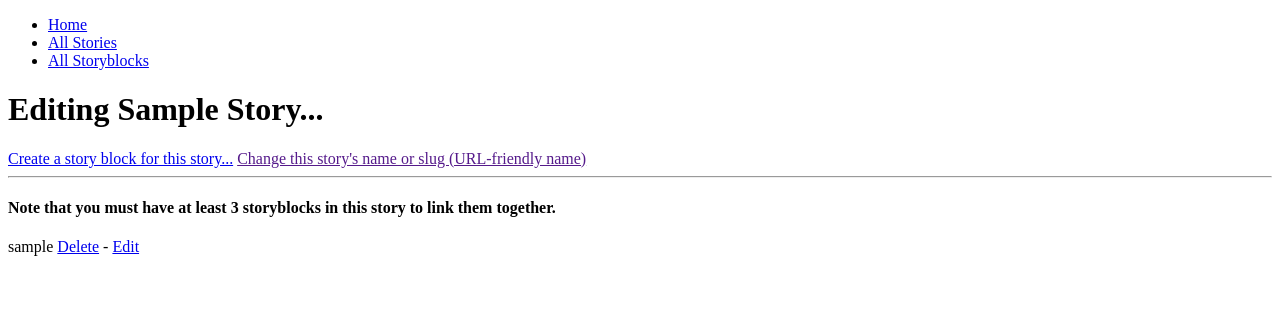
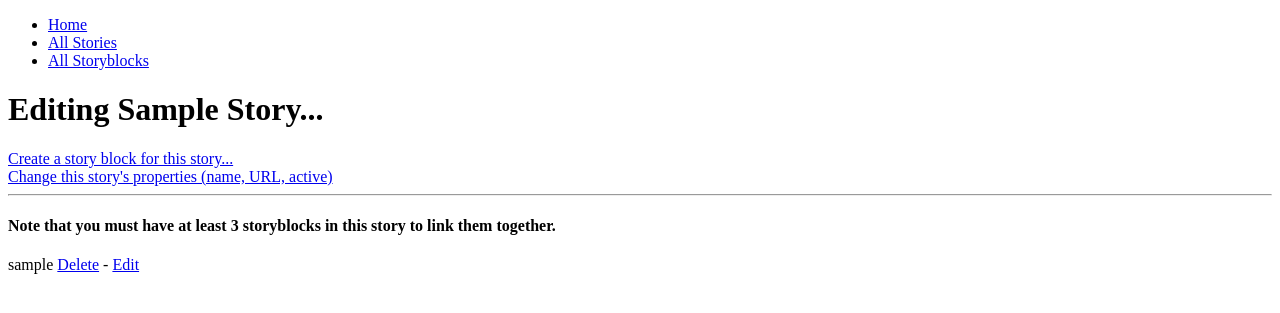
Before and after one commit to studiobabydog/djangotextgamebuilder, a Django app: a page that uses textgamebuilder/editstory/templates/edit_story.html in a window 1280 px wide. Shown: the top 313 px of the page. Run offline with Django 5.2, Linux system fonts and the light colour scheme; tables that the repository leaves empty hold one stand-in row (values such as "Sample post").

Commit message:
edit story properties working

```diff
--- a/textgamebuilder/editstory/models.py
+++ b/textgamebuilder/editstory/models.py
@@ -15,6 +15,9 @@ class Story(models.Model):
 
 	def get_play_url(self):
 		return reverse('play-story', kwargs={'storyslug': self.story_slug})
+
+	def get_edit_story_properties_url(self):
+		return reverse('edit-story-properties', kwargs={'storyid': self.story_id})
 
 	def get_edit_story_url(self):
 		return reverse('edit-story', kwargs={'storyslug': self.story_slug})
--- a/textgamebuilder/editstory/templates/all_stories.html
+++ b/textgamebuilder/editstory/templates/all_stories.html
@@ -11,7 +11,11 @@
     <ul>
         {% for story in stories %}
             <li>
-                {{ story.story_name|title }} - <a href="{{ story.get_play_url }}">Play</a> - <a href="{{ story.get_edit_story_url }}">Edit</a> - <a href="{{ story.get_delete_story_url }}" onclick="return confirm('Are you sure?')">Delete</a>
+                {{ story.story_name|title }}
+                {% if story.story_isactive %}
+                - <a href="{{ story.get_play_url }}">Play</a>
+                {% endif %}
+                - <a href="{{ story.get_edit_story_url }}">Edit</a> - <a href="{{ story.get_delete_story_url }}" onclick="return confirm('Are you sure?')">Delete</a>
             </li>
         {% endfor %}
     </ul>
--- a/textgamebuilder/editstory/templates/edit_story.html
+++ b/textgamebuilder/editstory/templates/edit_story.html
@@ -7,7 +7,8 @@
 {% if story is not None %}
     <h1>Editing {{ story.story_name|title }}...</h1>
     <a href="{{ story.get_create_storyblock_url }}">Create a story block for this story...</a>
-    <a href="">Change this story's name or slug (URL-friendly name)</a>
+    <br />
+    <a href="{{ story.get_edit_story_properties_url }}">Change this story's properties (name, URL, active)</a>
     <hr />
     {% if storyblocks is None %}
         <p>There are no storyblocks in this story yet. Please <a href="{{ story.get_create_storyblock_url }}">create a storyblock</a> for this story.</p>
--- a/textgamebuilder/editstory/views.py
+++ b/textgamebuilder/editstory/views.py
@@ -6,7 +6,7 @@ from django.views.generic.list import ListView
 
 # Custom Imports
 from .models import Story, StoryBlock
-from .forms import CreateStoryForm, CreateStoryBlockForm, CreateFirstStoryBlockForm, EditStoryBlockForm, EditFirstStoryBlockForm
+from .forms import CreateStoryForm, EditStoryPropertiesForm, CreateStoryBlockForm, CreateFirstStoryBlockForm, EditStoryBlockForm, EditFirstStoryBlockForm
 
 
 ### Dev note: we included both function-based and class-based views; feel free to use
@@ -16,7 +16,7 @@ from .forms import CreateStoryForm, CreateStoryBlockForm, CreateFirstStoryBlockF
 # Function-based view to see all stories
 def all_stories_view(request, *args, **kwargs):
     # Show me ALL active stories (until you deactive a story, it will be active.)
-    stories = Story.objects.filter(story_isactive=True)
+    stories = Story.objects.all()
     context = {
         'stories': stories,
     }
@@ -48,6 +48,42 @@ class cb_create_story_view(CreateView):
     model = Story
     form_class = CreateStoryForm
     template_name = 'create_story.html'
+    success_url = 'all-stories'
+
+# Function-based view to edit story properties (name/slug):
+def edit_story_properties_view(request, storyid, *args, **kwargs):
+    # Find the storyblock that we want to edit.
+    story = Story.objects.get(story_id=storyid)
+    if request.method == 'POST':
+        edit_story_properties_form = EditStoryPropertiesForm(storyid)
+        is_active = request.POST.get('story_isactive')
+        try:
+            story.story_name = request.POST.get('story_name')
+            story.story_slug = request.POST.get('story_slug')
+            if is_active == 'on':
+                story.story_isactive = True
+            else:
+                story.story_isactive = False
+            print(story.story_isactive)
+            story.full_clean()
+            story.save()
+        except Exception as e:
+            print(e)
+        return redirect('all-stories')
+    elif request.method != 'POST':
+       edit_story_properties_form = EditStoryPropertiesForm(storyid, initial={'story_name':story.story_name, 'story_slug': story.story_slug, 'story_isactive': story.story_isactive})
+    context = {
+        'story': story
+        ,'form': edit_story_properties_form
+    }
+    return render(request, 'edit_story_properties.html', context)
+
+
+# Class-based view to edit story properties (name/slug):
+class cb_edit_story_properties_view(UpdateView):
+    model = Story
+    form_class = EditStoryPropertiesForm
+    template_name = 'edit_story_properties.html'
     success_url = 'all-stories'
 
 # Function-based view to edit stories:
@@ -167,7 +203,6 @@ class cb_edit_storyblock_view(UpdateView):
     template_name = 'edit_storyblock.html'
     form_class = EditStoryBlockForm
     def get_success_url(self):
-        print(self)
         return reverse('all-stories')
 
 # Class-based view to edit UNLINKED storyblocks (no links to other storyblocks yet)
--- a/textgamebuilder/textgamebuilder/urls.py
+++ b/textgamebuilder/textgamebuilder/urls.py
@@ -29,6 +29,7 @@ urlpatterns = [
     # Function-Based Views
     ,path('all-stories', all_stories_view, name='all-stories')
     ,path('create-story', create_story_view, name='create-story')
+    ,path('edit-story-properties/<int:storyid>', edit_story_properties_view, name='edit-story-properties')
     ,path('delete-story/<slug:storyslug>', delete_story_view, name='delete-story')
     ,path('edit-story/<slug:storyslug>', edit_story_view, name='edit-story')
     ,path('all-storyblocks', all_storyblocks_view, name='all-storyblocks')
@@ -39,9 +40,10 @@ urlpatterns = [
     # Class-Based Views
     ,path('cb-all-stories', cb_all_stories_view.as_view(), name='cb-all-stories')
     ,path('cb-create-story', cb_create_story_view.as_view(), name='cb-create-story')
-    ,path('cb-delete-story', cb_delete_story_view.as_view(), name='cb-delete-story')
+    ,path('cb-edit-story-properties/<pk>', cb_edit_story_properties_view.as_view(), name='cb-edit-story-properties')
+    ,path('cb-delete-story/<pk>', cb_delete_story_view.as_view(), name='cb-delete-story')
     ,path('cb-all-storyblocks', cb_all_storyblocks_view.as_view(), name='cb-all-storyblocks')
-    ,path('cb-delete-storyblock', cb_delete_storyblock_view.as_view(), name='cb-delete-storyblock')
+    ,path('cb-delete-storyblock/<pk>', cb_delete_storyblock_view.as_view(), name='cb-delete-storyblock')
     ,path('edit-story/cb-edit-block/<pk>', cb_edit_storyblock_view.as_view(), name='cb-edit-storyblock')
     ,path('edit-story/cb-edit-unlinked-block/<pk>', cb_edit_first_storyblock_view.as_view(), name='cb-edit-unlinked-storyblock')
 
```
Also changed, not shown: textgamebuilder/editstory/forms.py (+8 -0 lines), textgamebuilder/editstory/templates/edit_story_properties.html (+16 -0 lines).
